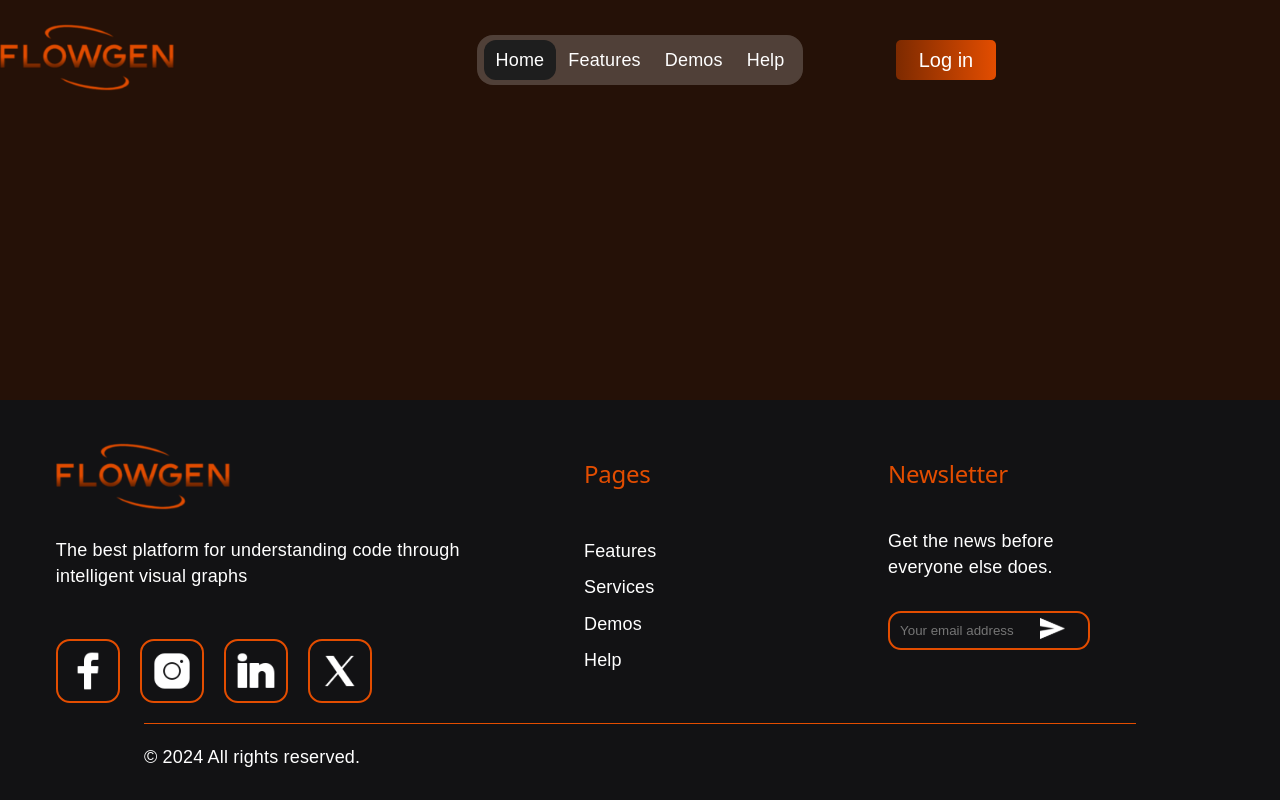
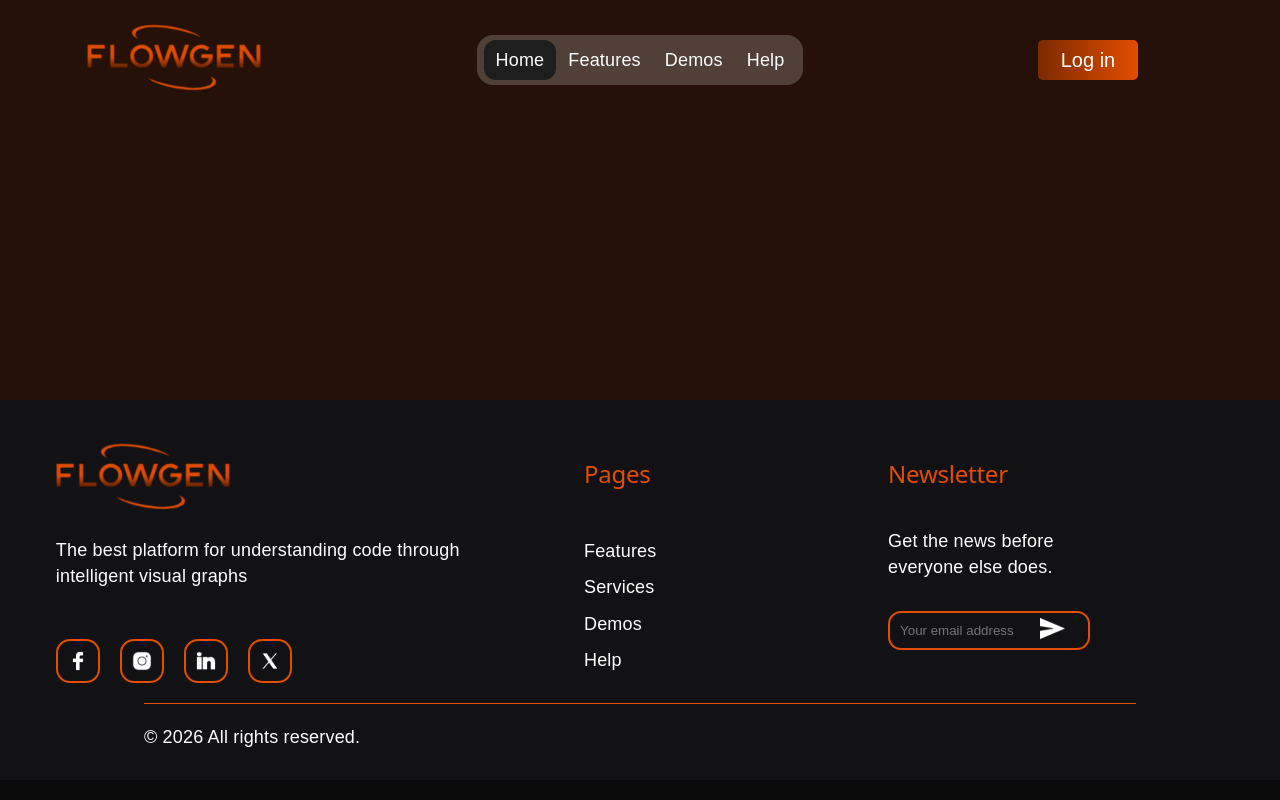
Before and after one commit to navith8818/AI-assisted-code-understanding, a React (Vite) app in the folder frontend/: page /Home in a window 1280 px wide. Built offline with nearby package versions, Linux system fonts and the light colour scheme; what cytoscape-dagre would draw is missing.

Commit message:
testing git

```diff
--- a/frontend/src/components/Shared/Footer.jsx
+++ b/frontend/src/components/Shared/Footer.jsx
@@ -46,7 +46,7 @@ export default function Footer() {
             </div>
         </div>
         <div className="footer_inner_bottom">
-            <p>© 2024 All rights reserved.</p>
+            <p>© 2026 All rights reserved.</p>
         </div>
 
     </div>
--- a/frontend/src/components/components_styles/Footer.css
+++ b/frontend/src/components/components_styles/Footer.css
@@ -26,14 +26,18 @@
     gap: 20px;
 }
 .facebook_rect{
-    width: 60px;
-    height: 60px;
+    width: 40px;
+    height: 40px;
     display: inline-flex;
     justify-content: center;
     align-items: center;
     border: 2px solid #E34D00;
     border-radius: 14px;
 }
+.facebook_rect img {
+    width: 20px;
+}
+
 .footer_inner_center{
     display: flex;
     flex-direction: column;
--- a/frontend/src/components/components_styles/HeaderNotLogged.css
+++ b/frontend/src/components/components_styles/HeaderNotLogged.css
@@ -10,7 +10,11 @@
 }
 .logo_div{
     width: 30%;
+    display: flex;
+    justify-content: center;
 }
 .header_button_div{
     width: 30%;
+    display: flex;
+    justify-content: center;
 }
--- a/frontend/src/pages/Login1.jsx
+++ b/frontend/src/pages/Login1.jsx
@@ -4,6 +4,7 @@ import { useNavigate, Link } from "react-router-dom";
 import "./Login1.css";
 import topBg from "../assets/login-top-bg.png";
 import HeaderNotLogged from "../components/Shared/HeaderNotLogged";
+import Footer from "../components/Shared/Footer.jsx";
 
 export default function Login1() {
   const [form, setForm] = useState({username: "", password: "",});
@@ -79,6 +80,7 @@ export default function Login1() {
           <p className="register"><Link to="/register">I don't have an account</Link></p>
         </form>
       </div>
+      <Footer/>
     </div>
   );
 }
```
Also changed, not shown: 2 other files (tests, documents, lock files or other folders).
